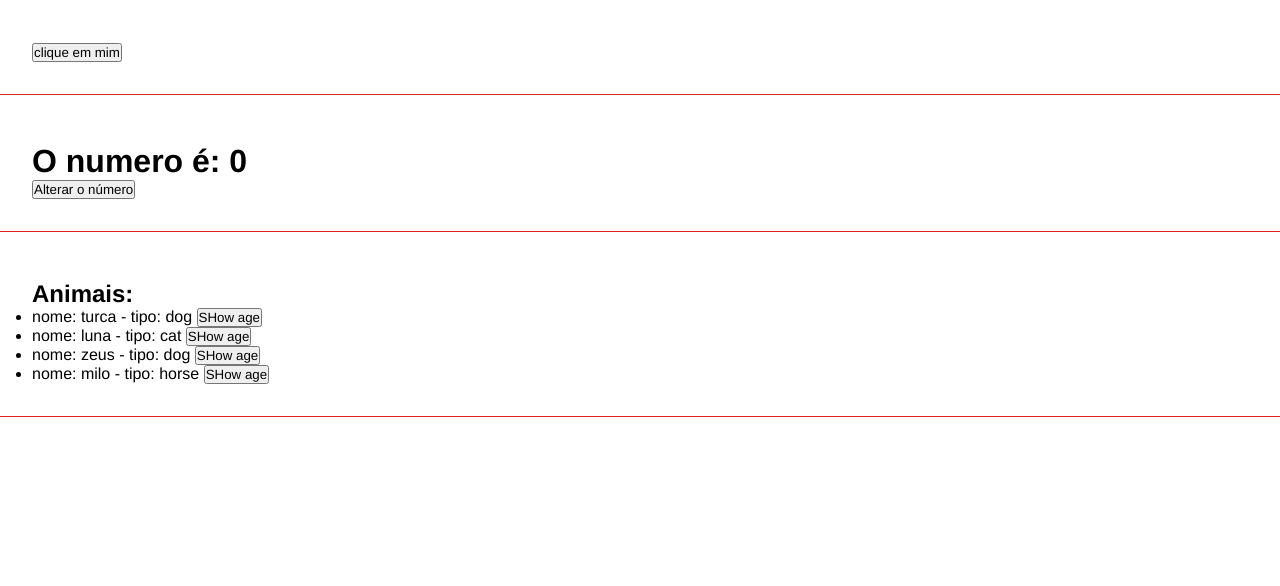
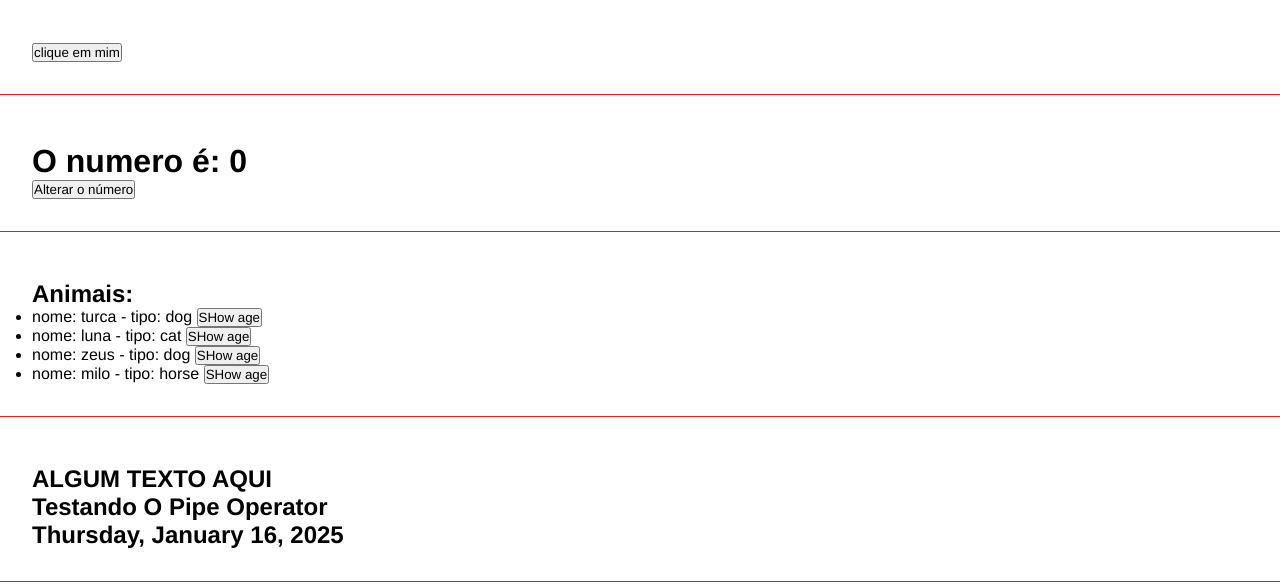
Before and after one commit to Brennux/Cuso_Agular_YT, an Angular app: page / in a window 1280 px wide. Shown: the part 902-1488 px from the top of the page. Built offline with nearby package versions, Linux system fonts and the light colour scheme.

Commit message:
PIPE operators

```diff
--- a/src/app/app.component.html
+++ b/src/app/app.component.html
@@ -12,3 +12,4 @@
 <app-eventos></app-eventos>
 <app-emitter></app-emitter>
 <app-list-render></app-list-render>
+<app-pipes></app-pipes>
--- a/src/app/app.component.ts
+++ b/src/app/app.component.ts
@@ -6,10 +6,11 @@
 import { EventosComponent } from "./components/eventos/eventos.component";
 import { EmitterComponent } from "./components/emitter/emitter.component";
 import { ListRenderComponent } from "./components/list-render/list-render.component";
+import { PipesComponent } from "./components/pipes/pipes.component";
 
 @Component({
   selector: 'app-root',
-  imports: [FirstComponentComponent, ParentDataComponent, DirectivesComponent, IfRenderComponent, EventosComponent, EmitterComponent, ListRenderComponent],
+  imports: [FirstComponentComponent, ParentDataComponent, DirectivesComponent, IfRenderComponent, EventosComponent, EmitterComponent, ListRenderComponent, PipesComponent],
   templateUrl: './app.component.html',
   styleUrl: './app.component.css',
   standalone : true
--- a/src/app/components/parent-data/parent-data.component.html
+++ b/src/app/components/parent-data/parent-data.component.html
@@ -1,4 +1,4 @@
-<div class="class">
+<div class="class" >
     <h1>Descrevendo Usuario</h1>
     <p>name: {{ name }}</p>
     <p>email: {{ userdata.email }}</p>
--- a/src/app/components/parent-data/parent-data.component.ts
+++ b/src/app/components/parent-data/parent-data.component.ts
@@ -1,8 +1,9 @@
+import { CommonModule } from '@angular/common';
 import { Component, Input } from '@angular/core';
 
 @Component({
   selector: 'app-parent-data',
-  imports: [],
+  imports: [CommonModule],
   standalone : true,
   templateUrl: './parent-data.component.html',
   styleUrl: './parent-data.component.css'
--- /dev/null
+++ b/src/app/components/pipes/pipes.component.html
@@ -0,0 +1,5 @@
+<div class="class">
+    <h2>{{ "ALgum texto aqui" | uppercase }}</h2>
+    <h2>{{ someText | titlecase }}</h2>
+    <h2>{{ today | date: "fullDate" }}</h2>
+</div>
--- /dev/null
+++ b/src/app/components/pipes/pipes.component.ts
@@ -0,0 +1,20 @@
+import { CommonModule } from '@angular/common';
+import { Component, OnInit } from '@angular/core';
+
+@Component({
+  selector: 'app-pipes',
+  imports: [CommonModule],
+  templateUrl: './pipes.component.html',
+  styleUrl: './pipes.component.css'
+})
+export class PipesComponent implements OnInit {
+
+  someText = "testando o pipe operator";
+
+  today = new Date();
+
+  constructor() {}
+
+  ngOnInit() {}
+
+}
```
Also changed, not shown: src/app/components/pipes/pipes.component.css (added), 1 other file (tests, documents, lock files or other folders).
